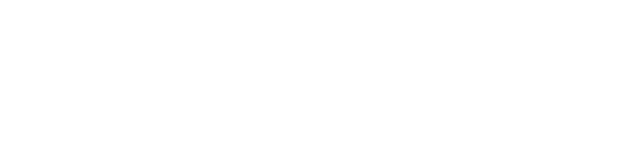
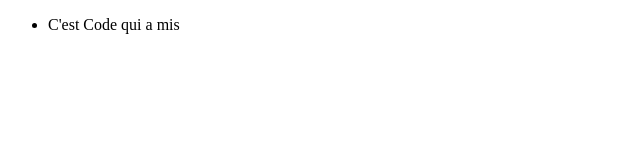
Before and after one commit to Diarassouba/Oz-Zeno-Collaoration, a plain HTML site: page index.html in a window 1280 px wide. Shown: the whole page, without its empty margins (0-640 px from the left). Drawn offline with Linux system fonts and the light colour scheme.

Commit message:
Ajout de nav pra Oz

```diff
--- a/index.html
+++ b/index.html
@@ -8,6 +8,11 @@
     <link rel="stylesheet" href="style.css">
 </head>
 <body>
+    <nav class="codeOz">
+        <ul>
+            <li class="oz">C'est Code qui a mis</li>
+        </ul>
+    </nav>
     <script src="script.js"></script>
 </body>
 </html>
```
